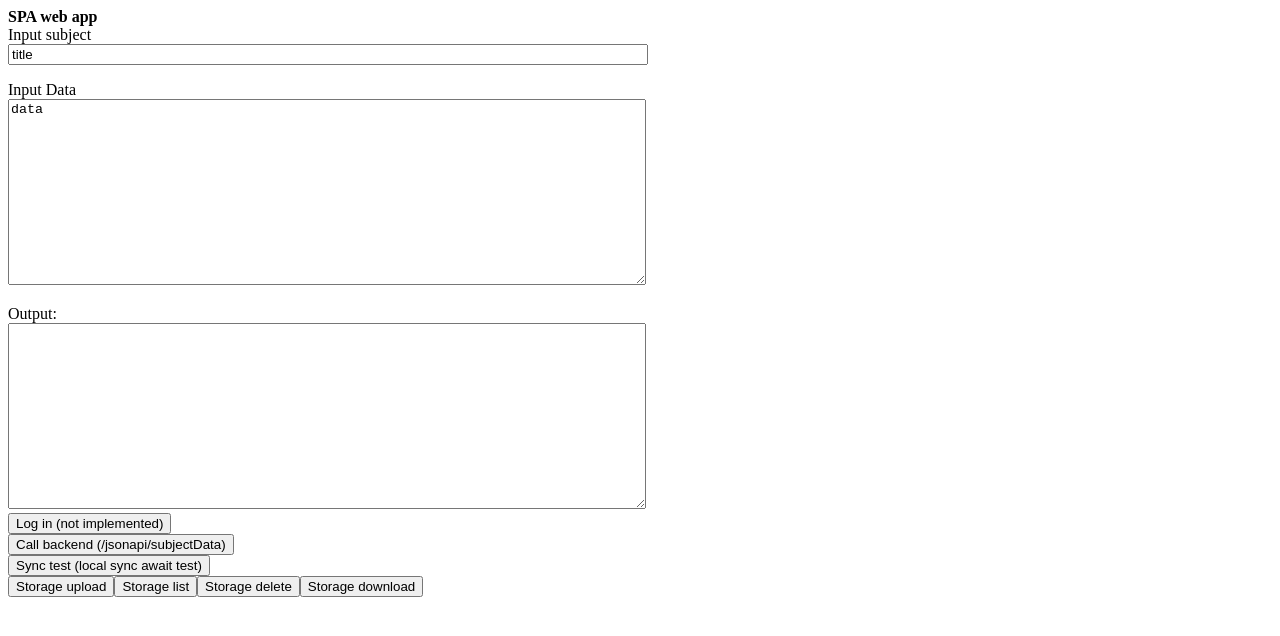
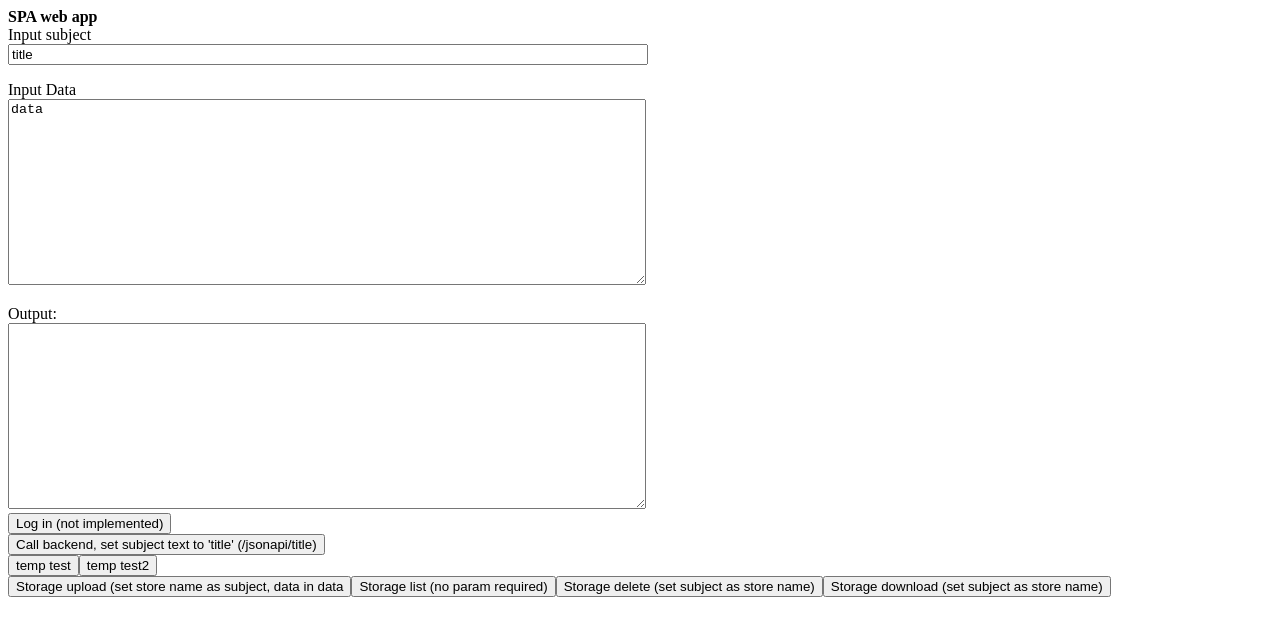
Before and after one commit to lijo2/angularspa, an Angular app: page / in a window 1280 px wide. Shown: the top 636 px of the page. Built offline with nearby package versions, Linux system fonts and the light colour scheme.

Commit message:
add app insights npm package

```diff
--- a/package.json
+++ b/package.json
@@ -21,6 +21,7 @@
     "@angular/platform-browser": "~9.1.9",
     "@angular/platform-browser-dynamic": "~9.1.9",
     "@angular/router": "~9.1.9",
+    "@microsoft/applicationinsights-web": "^2.5.8",
     "npm-build-zip": "^1.0.2",
     "rxjs": "~6.5.4",
     "tslib": "^1.10.0",
--- a/src/app/app.component.html
+++ b/src/app/app.component.html
@@ -9,13 +9,13 @@
   <div>Output:</div>
   <div><textarea style="width: 50%;" rows="12" [formControl]="resultField"></textarea></div>
   <div><button (click)="onLogin()">Log in (not implemented)</button></div>
-  <div><button (click)="onClick()">Call backend (/jsonapi/subjectData)</button></div>
-  <div><button (click)="onSync()">Sync test (local sync await test)</button></div>
+  <div><button (click)="onClick()">Call backend, set subject text to 'title' (/jsonapi/title) </button></div>
+  <div><button (click)="onTempTest()">temp test</button><button (click)="onTempTest2()">temp test2</button></div>
   <div>
-    <button (click)="onClickStorage(0)">Storage upload</button>
-    <button (click)="onClickStorage(1)">Storage list</button>
-    <button (click)="onClickStorage(2)">Storage delete</button>
-    <button (click)="onClickStorage(3)">Storage download</button>
+    <button (click)="onClickStorage(0)">Storage upload (set store name as subject, data in data</button>
+    <button (click)="onClickStorage(1)">Storage list (no param required)</button>
+    <button (click)="onClickStorage(2)">Storage delete (set subject as store name)</button>
+    <button (click)="onClickStorage(3)">Storage download (set subject as store name)</button>
   </div>
 </div>
 
--- a/src/app/app.component.ts
+++ b/src/app/app.component.ts
@@ -1,14 +1,15 @@
-import { Component } from '@angular/core';
+import { Component, OnInit } from '@angular/core';
 import { FormControl } from '@angular/forms';
 import { HttpClient, HttpClientJsonpModule } from '@angular/common/http';
 import { ActivatedRouteSnapshot } from '@angular/router';
+import { ApplicationInsightsService } from './applicationInsights.service';
 
 @Component({
   selector: 'app-root',
   templateUrl: './app.component.html',
   styleUrls: ['./app.component.css'],
 })
-export class AppComponent {
+export class AppComponent implements OnInit {
   title = 'angularspa';
   titleField = new FormControl('title');
   textField = new FormControl('data');
@@ -16,12 +17,16 @@ export class AppComponent {
 
   serviceUrl: string;
 
-  constructor(private http: HttpClient) {
+  constructor(private http: HttpClient, public applicationInsightsService: ApplicationInsightsService) {
     if (this.isOnLocalHost()) {
       this.serviceUrl = 'http://localhost:8080';
     } else {
       this.serviceUrl = 'https://springapitestli.azurewebsites.net';
     }
+  }
+
+  ngOnInit(){
+    this.applicationInsightsService.logTrace('HomeComponent ngOnInit');
   }
 
   isOnLocalHost() {
@@ -42,9 +47,30 @@ export class AppComponent {
     console.log(v);
   }
 
+  onTempTest() {
+    let m = this.hello;
+    if (this.textField.value) {
+      m = null;
+    }
+    m.call(this);
+  }
+
+  onTempTest2() {
+    try {
+      let m = this.hello;
+      if (this.textField.value) {
+        m = null;
+      }
+      m.call(this);
+    }
+    catch(a) {
+      console.log('exception happened: ' + a);
+    }
+  }
+
   onClick() {
     console.log('call backend api to get data');
-    const str = this.textField.value;
+    const str = this.titleField.value;
     this.http.get(this.serviceUrl + '/jsonapi/' + str).subscribe((resp) => {
       this.resultField.setValue(JSON.stringify(resp));
     });
--- a/src/app/app.module.ts
+++ b/src/app/app.module.ts
@@ -1,10 +1,11 @@
 import { BrowserModule } from '@angular/platform-browser';
-import { NgModule } from '@angular/core';
+import { ErrorHandler, NgModule } from '@angular/core';
 
 import { AppRoutingModule } from './app-routing.module';
 import { AppComponent } from './app.component';
 import { ReactiveFormsModule } from '@angular/forms';
 import { HttpClientModule } from '@angular/common/http';
+import { ErrorHandlerService } from './errorHandler.service';
 
 @NgModule({
   declarations: [
@@ -16,7 +17,7 @@ import { HttpClientModule } from '@angular/common/http';
     AppRoutingModule,
     HttpClientModule
   ],
-  providers: [],
+  providers: [{provide: ErrorHandler, useClass: ErrorHandlerService}],
   bootstrap: [AppComponent]
 })
 export class AppModule { }
--- /dev/null
+++ b/src/app/applicationInsights.service.ts
@@ -0,0 +1,48 @@
+import { Injectable } from '@angular/core';
+import { ApplicationInsights } from '@microsoft/applicationinsights-web';
+import { environment } from 'src/environments/environment';
+
+@Injectable({
+  providedIn: 'root',
+})
+
+// This service is used to implement Azure Application Insights service
+export class ApplicationInsightsService {
+
+  appInsights: ApplicationInsights;
+
+  constructor() {
+    this.appInsights = new ApplicationInsights({
+      config: {
+        instrumentationKey: environment.instrumentationKey,
+        enableAutoRouteTracking: true
+      }
+    });
+
+    this.appInsights.loadAppInsights();
+  }
+
+  logPageView(name?: string, url?: string) { // option to call manually
+    this.appInsights.trackPageView({
+      name,
+      uri: url
+    });
+  }
+
+  logEvent(name: string, properties?: { [key: string]: any }) {
+    this.appInsights.trackEvent({ name}, properties);
+  }
+
+  logMetric(name: string, average: number, properties?: { [key: string]: any }) {
+    this.appInsights.trackMetric({ name, average }, properties);
+  }
+
+  logException(exception: Error, severityLevel?: number) {
+    this.appInsights.trackException({ exception, severityLevel });
+  }
+
+  logTrace(message: string, properties?: { [key: string]: any }) {
+    this.appInsights.trackTrace({ message}, properties);
+  }
+
+}
--- /dev/null
+++ b/src/app/errorHandler.service.ts
@@ -0,0 +1,14 @@
+import { ErrorHandler, Injectable } from '@angular/core';
+import { ApplicationInsightsService } from './applicationInsights.service';
+
+@Injectable()
+
+export class ErrorHandlerService extends ErrorHandler {
+  constructor( private applicationInsightsService: ApplicationInsightsService) {
+    super();
+  }
+
+  handleError(error: Error) {
+    this.applicationInsightsService.logException(error);
+  }
+}
--- a/src/environments/environment.ts
+++ b/src/environments/environment.ts
@@ -3,7 +3,8 @@
 // The list of file replacements can be found in `angular.json`.
 
 export const environment = {
-  production: false
+  production: false,
+  instrumentationKey: 'a6582b7d-223f-4241-9dd3-670de3c8187e'
 };
 
 /*
```
Also changed, not shown: src/index.html (+12 -0 lines), 10 other files (tests, documents, lock files or other folders).
